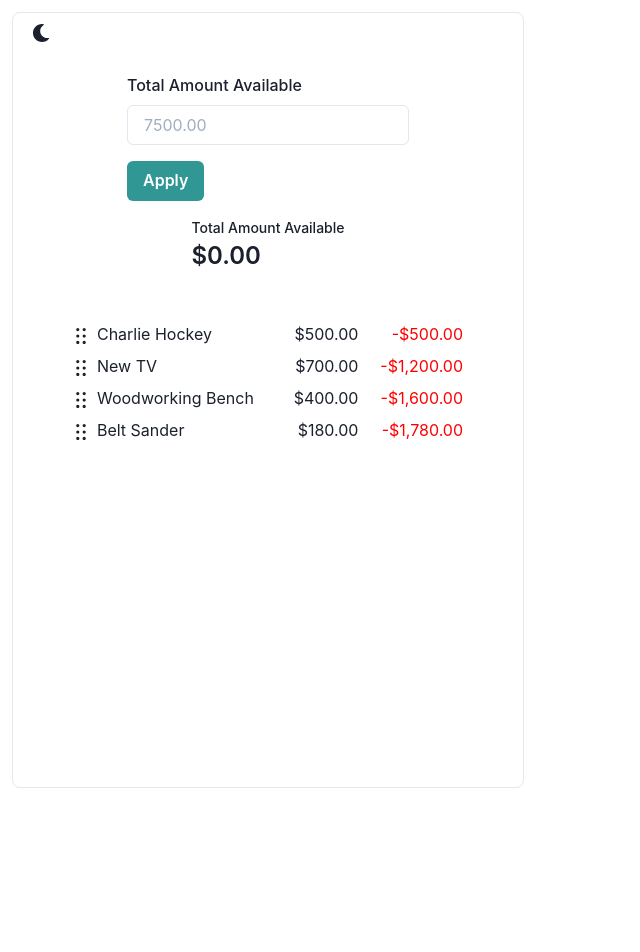
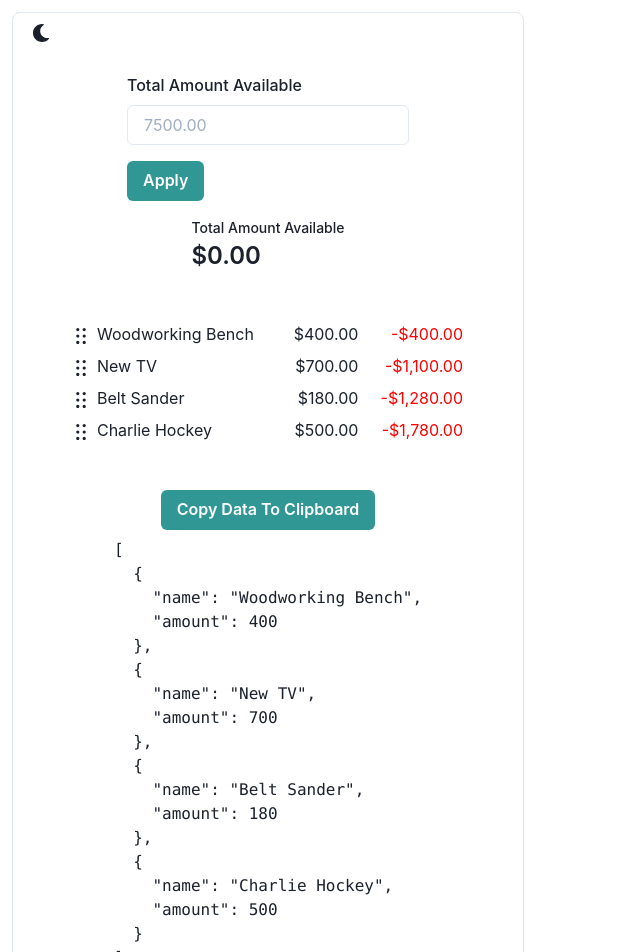
Before and after one commit to soupmatt/react-budget-sorter, a React (Create React App) app: page / in a window 1280 px wide. Shown: the top 952 px of the page, without its empty margins (0-640 px from the left). Before the commit the page ends 800 px from the top, so only its background shows below. Built offline with nearby package versions, Linux system fonts and the light colour scheme.

Commit message:
Add data output with copy button

```diff
--- a/src/BudgetSorter.tsx
+++ b/src/BudgetSorter.tsx
@@ -5,6 +5,7 @@ import data from "./data.json";
 import { DragDropContext, DropResult } from "react-beautiful-dnd";
 import * as types from "./types";
 import * as utils from "./utils";
+import { DataOutput } from "./DataOutput";
 import { VStack } from "@chakra-ui/layout";
 import { Stat, StatLabel, StatNumber } from "@chakra-ui/stat";
 
@@ -68,6 +69,7 @@ export const BudgetSorter = () => {
           <StatNumber>{utils.formatCurrency(state.totalAmount)}</StatNumber>
         </Stat>
         <BudgetItemSorter {...state} />
+        <DataOutput data={state.records} />
       </VStack>
     </DragDropContext>
   );
--- /dev/null
+++ b/src/DataOutput.tsx
@@ -0,0 +1,23 @@
+import React from "react";
+import * as types from "./types";
+import { useClipboard, Button, VStack } from "@chakra-ui/react";
+
+export const DataOutput: React.FunctionComponent<{
+  data: types.BudgetItem[];
+}> = ({ data }) => {
+  const result = data.map((i) => {
+    return { name: i.name, amount: i.amount };
+  });
+  const jsonStr = JSON.stringify(result, null, 2);
+
+  const { hasCopied, onCopy } = useClipboard(jsonStr);
+
+  return (
+    <VStack>
+      <Button onClick={onCopy} colorScheme="teal">
+        {hasCopied ? "Copied" : "Copy Data To Clipboard"}
+      </Button>
+      <pre>{jsonStr}</pre>
+    </VStack>
+  );
+};
--- a/src/data.json
+++ b/src/data.json
@@ -1,6 +1,18 @@
 [
-  { "name": "Charlie Hockey", "amount": 500 },
-  { "name": "New TV", "amount": 700 },
-  { "name": "Woodworking Bench", "amount": 400 },
-  { "name": "Belt Sander", "amount": 180 }
+  {
+    "name": "Woodworking Bench",
+    "amount": 400
+  },
+  {
+    "name": "New TV",
+    "amount": 700
+  },
+  {
+    "name": "Belt Sander",
+    "amount": 180
+  },
+  {
+    "name": "Charlie Hockey",
+    "amount": 500
+  }
 ]
```
Also changed, not shown: src/types.ts (+3 -4 lines).
